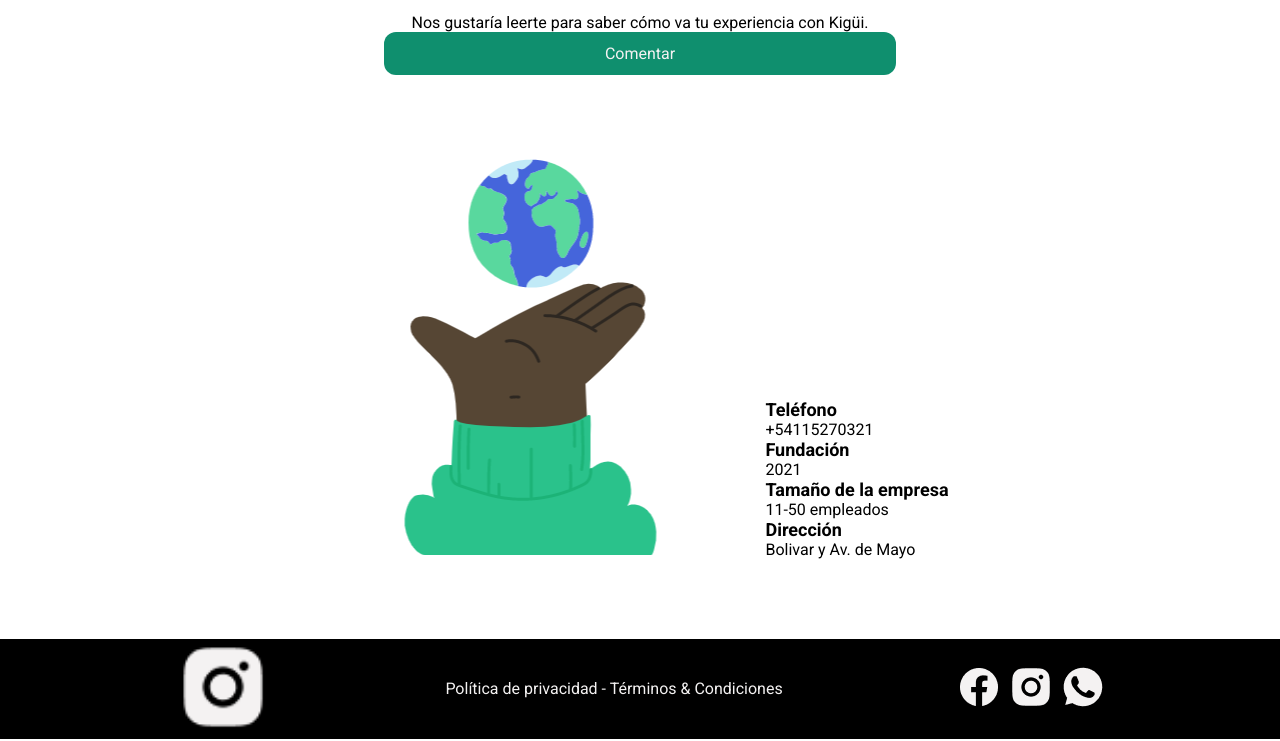
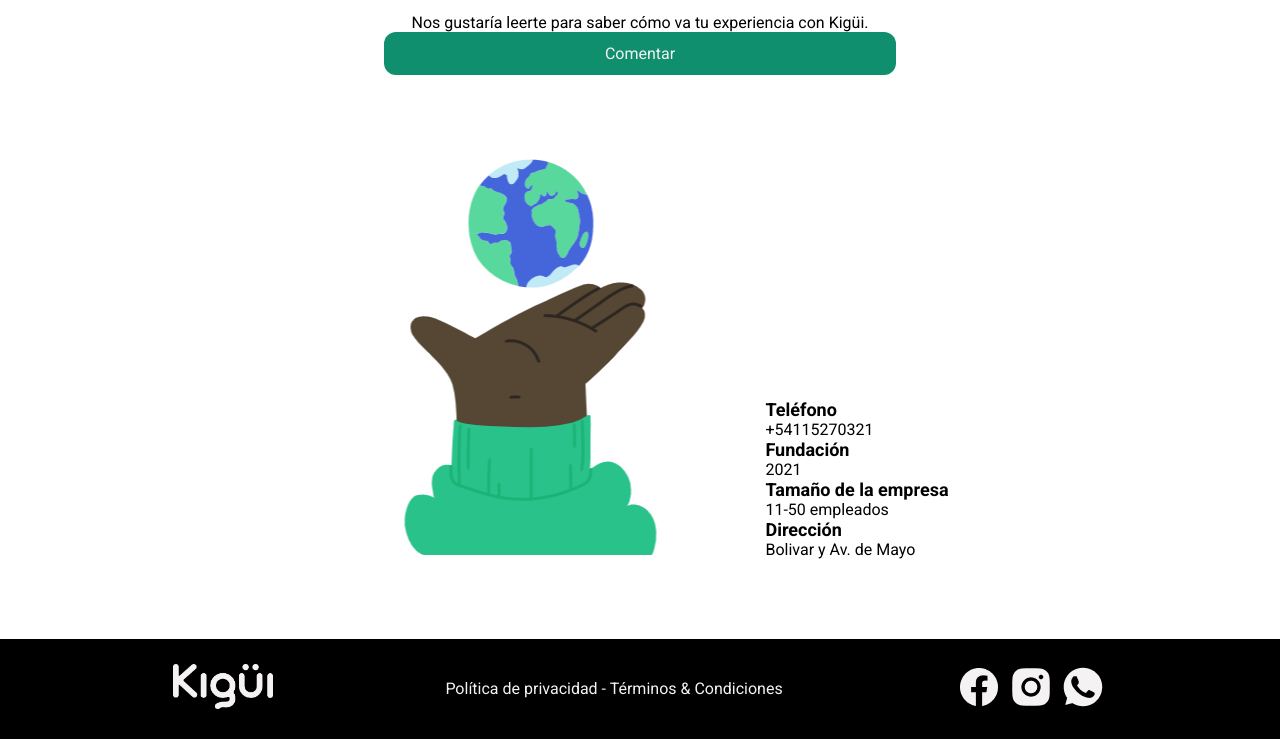
Before and after one commit to FlorPaccela/Sass-Paccela, a website: page index.html in a window 1280 px wide. Shown: the part 1244-1985 px from the top of the page. Drawn offline with Linux system fonts and the light colour scheme.

Commit message:
guardar3

```diff
--- a/index.html
+++ b/index.html
@@ -101,7 +101,7 @@
     </main>
 
     <footer>
-        <a href="#arriba"><img src="icons/instagramw.png" width="100"></a>
+        <a href="#arriba"><img src="icons/logokiguiw.png" width="100"></a>
         <p>Política de privacidad - Términos & Condiciones</p>
         <div class="redes">
             <a href="https://www.facebook.com/kiguiok"><img src="icons/facebookw.png" class="tranformacionRedes"></a>
```
